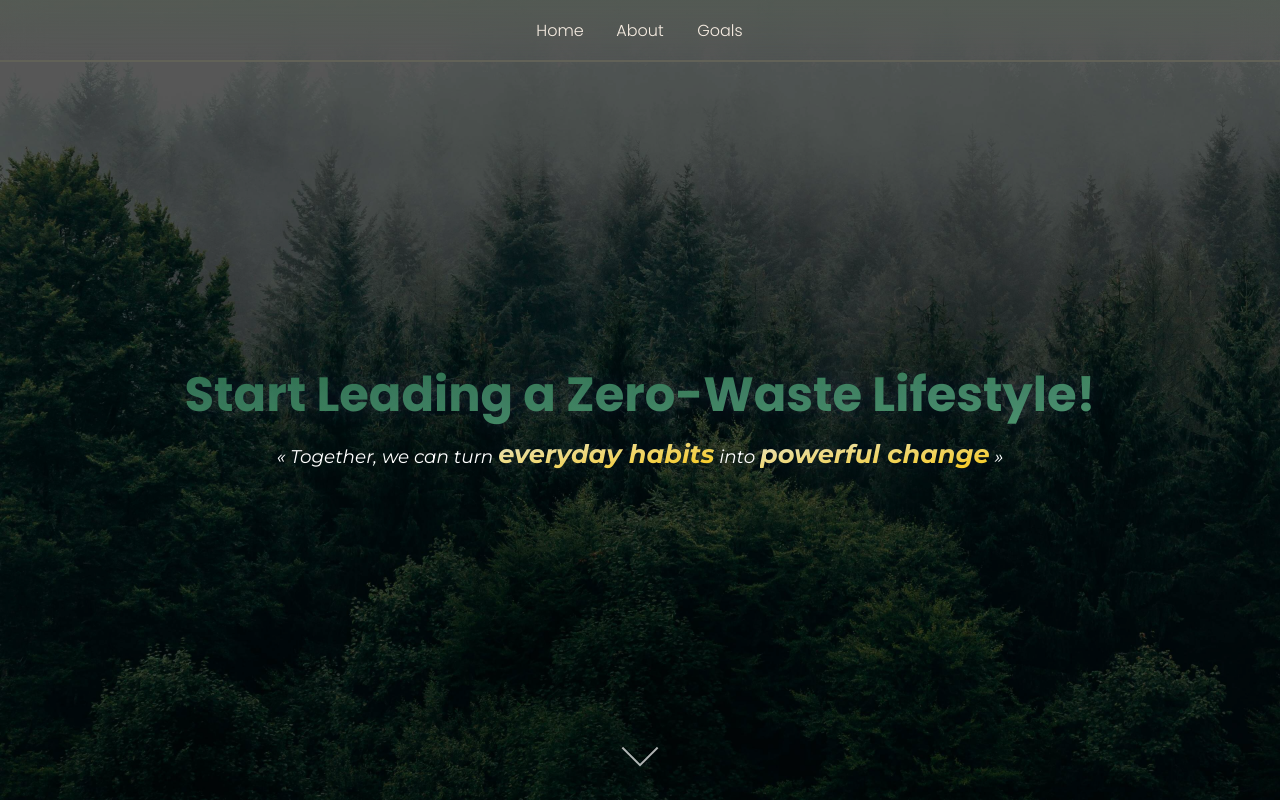
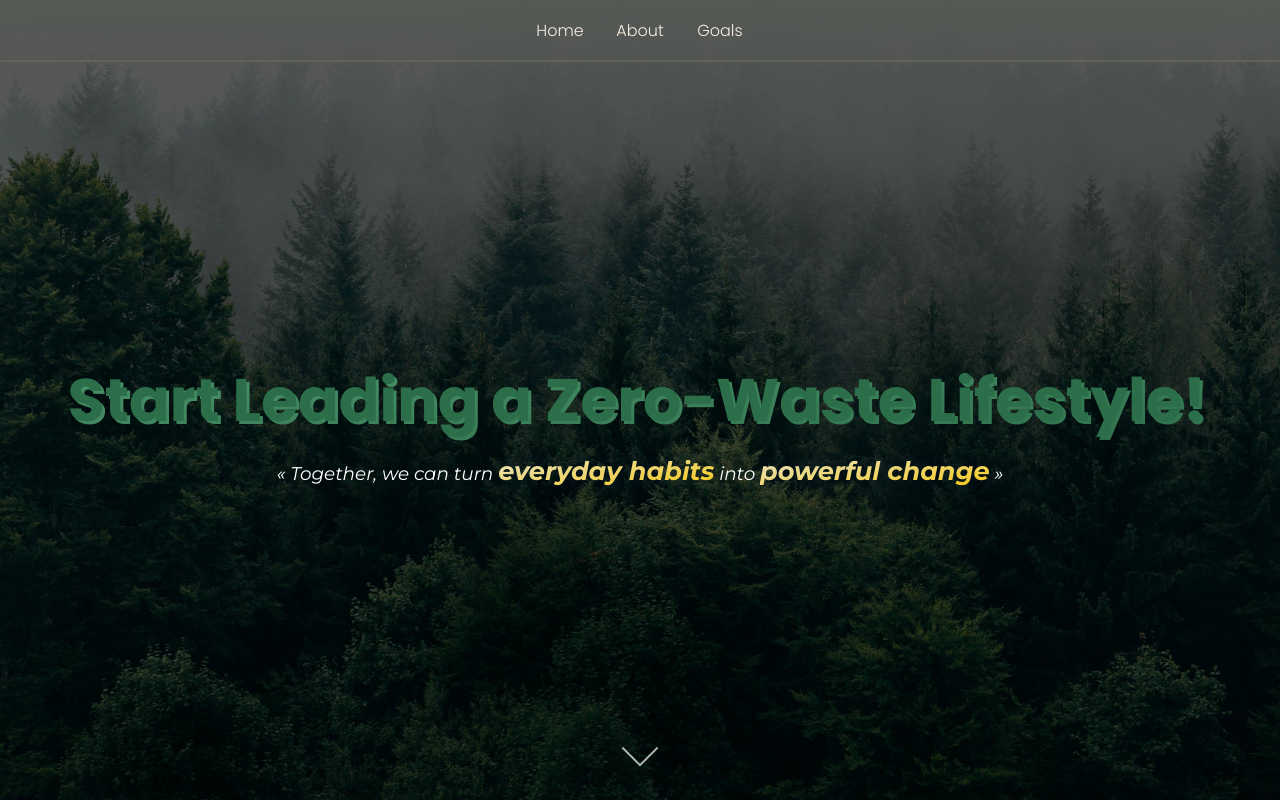
Before and after one commit to lokejer/zero-waste-website, a plain HTML site: page index.html in a window 1280 px wide. Drawn offline with Linux system fonts and the light colour scheme.

Commit message:
Added README and 3D text to hero page

```diff
--- a/css/style.css
+++ b/css/style.css
@@ -88,7 +88,7 @@ strong {
   width: 100%;
   height: 80%;
   text-align: center;
-  font-size: 2rem;
+  font-size: 2.5rem;
 
   display: flex;
   flex-direction: column;
@@ -103,12 +103,13 @@ strong {
 .introduction .title-text h1 {
   background: linear-gradient(
   to bottom right,
-  var(--dark-green),
-  var(--green));
+  var(--green),
+  var(--dark-green));
   background-clip: text;
   -webkit-background-clip: text;  /* webkit compatibility */
   color: transparent;
-  text-shadow: 0 0 20px hsla(250, 100%, 70%, 0.1);
+  text-shadow: -3px -3px 0 var(--dark-green);
+  position: relative;
 }
 
 /* subtitle paragraph */
```
Also changed, not shown: 1 other file.
